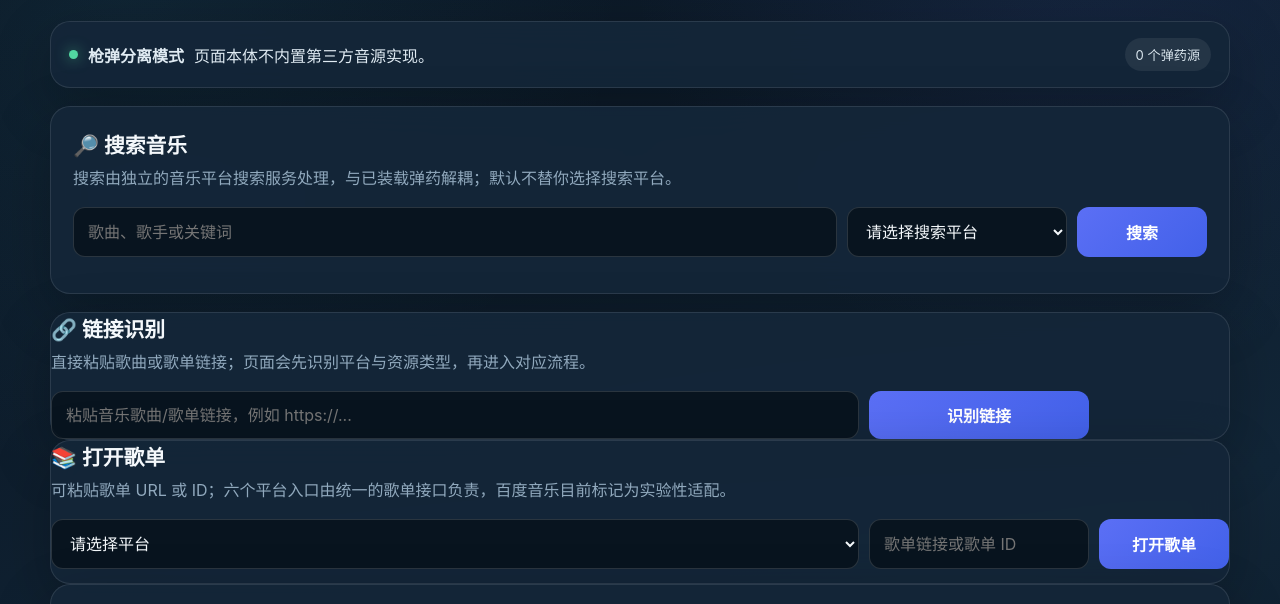
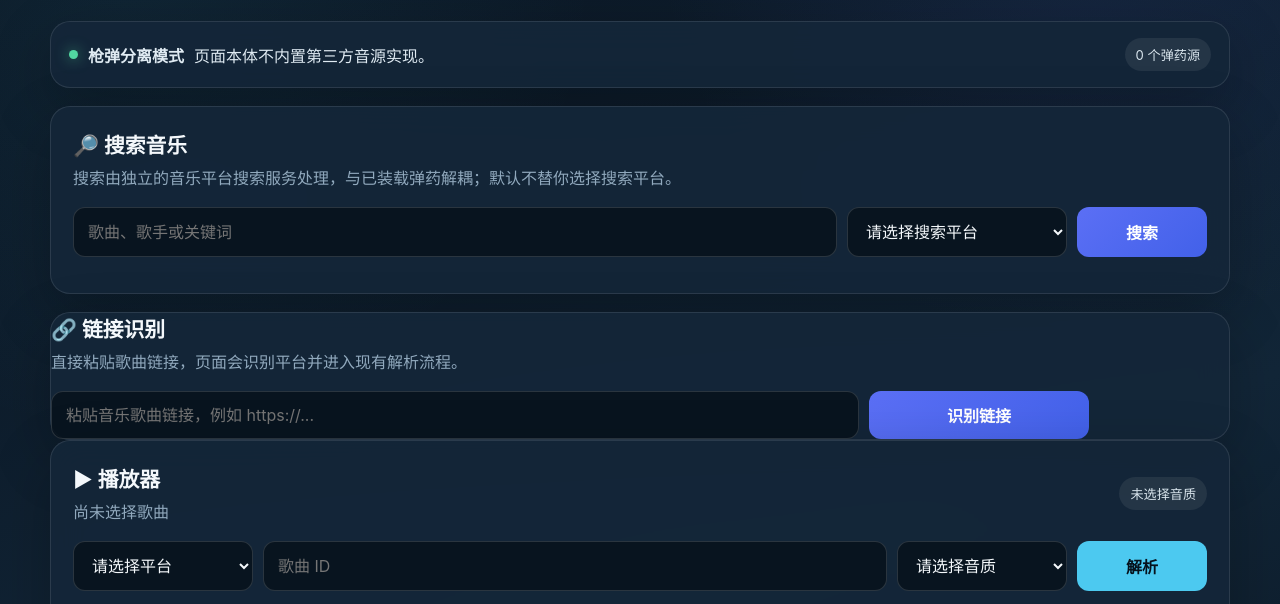
Before and after one commit to xzh767/lxmusic-web-shell, a plain HTML site: page index.html in a window 1280 px wide. Shown: the part 150-754 px from the top of the page. Drawn offline with Linux system fonts and the light colour scheme.

Commit message:
Remove unstable playlist UI from Web Shell

```diff
--- a/index.html
+++ b/index.html
@@ -52,42 +52,14 @@
         <div class="section-head">
           <div>
             <h2>🔗 链接识别</h2>
-            <p>直接粘贴歌曲或歌单链接；页面会先识别平台与资源类型，再进入对应流程。</p>
+            <p>直接粘贴歌曲链接，页面会识别平台并进入现有解析流程。</p>
           </div>
         </div>
         <div class="search-row">
-          <input id="linkInput" type="url" maxlength="2000"
-                 placeholder="粘贴音乐歌曲/歌单链接，例如 https://..."
-                 autocomplete="off">
+          <input id="linkInput" type="url" maxlength="2000" placeholder="粘贴音乐歌曲链接，例如 https://..." autocomplete="off">
           <button id="recognizeLinkButton" type="button" class="primary-button">识别链接</button>
         </div>
         <div id="linkNotice" class="notice hidden"></div>
-      </section>
-
-      <section class="card playlist-card">
-        <div class="section-head">
-          <div>
-            <h2>📚 打开歌单</h2>
-            <p>可粘贴歌单 URL 或 ID；六个平台入口由统一的歌单接口负责，百度音乐目前标记为实验性适配。</p>
-          </div>
-        </div>
-        <div class="search-row">
-          <select id="playlistPlatform">
-            <option value="">请选择平台</option>
-            <option value="wy">网易云音乐</option>
-            <option value="tx">腾讯音乐</option>
-            <option value="kg">酷狗音乐</option>
-            <option value="kw">酷我音乐</option>
-            <option value="mg">咪咕音乐</option>
-            <option value="bd">百度音乐（实验性）</option>
-          </select>
-          <input id="playlistInput" type="text" maxlength="2000"
-                 placeholder="歌单链接或歌单 ID" autocomplete="off">
-          <button id="openPlaylistButton" type="button" class="primary-button">打开歌单</button>
-        </div>
-        <div id="playlistNotice" class="notice hidden"></div>
-        <div id="playlistSummary" class="playlist-summary hidden"></div>
-        <div id="playlistResults" class="results"></div>
       </section>
 
       <section class="card player-card">
```
